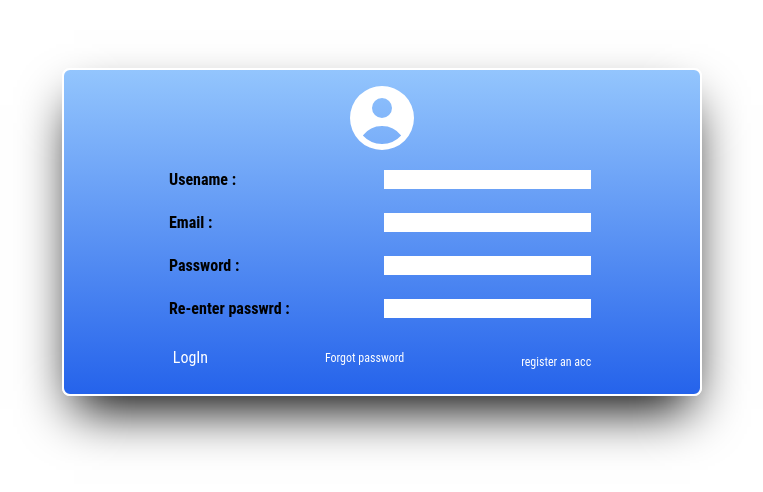
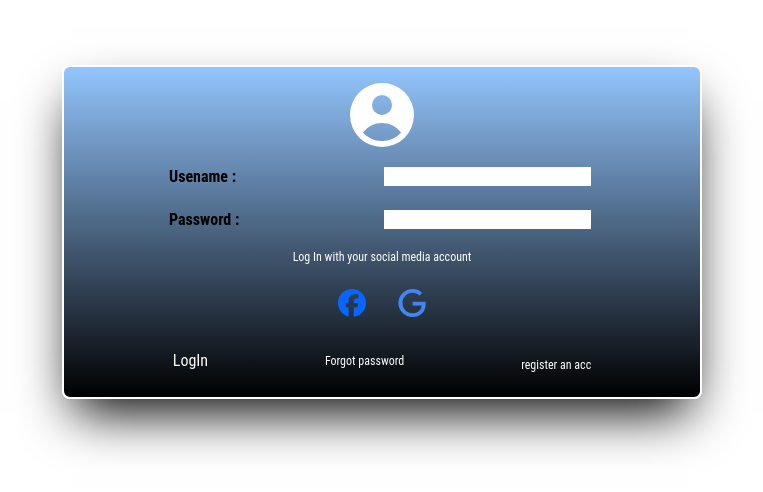
Before and after one commit to Thapelo12345/financial-tracker, a Next.js app: page / in a window 1280 px wide. Shown: the part 168-660 px from the top of the page, without its empty margins (258-1021 px from the left). Built offline with nearby package versions, Linux system fonts and the light colour scheme; a web font is replaced by a local one.

Commit message:
adding states

```diff
--- a/app/components/Auth/authForm.tsx
+++ b/app/components/Auth/authForm.tsx
@@ -1,6 +1,7 @@
 "use client";
 
 import { UserCircleIcon } from "@heroicons/react/20/solid";
+import { SiFacebook, SiGoogle } from "react-icons/si";
 import { useState } from "react";
 import LabelInput from "./labelInput";
 
@@ -14,6 +15,7 @@ type Prop = {
 };
 
 export default function AuthForm({ sendData }: Prop) {
+  const [formState, setForm] = useState("logIn");
   const [username, setUsername] = useState("");
   const [email, setEmail] = useState("");
   const [password, setPassword] = useState("");
@@ -25,24 +27,48 @@ export default function AuthForm({ sendData }: Prop) {
         e.preventDefault();
         sendData({ username, email, password, reEnter });
       }}
-      className="bg-gradient-to-t from-blue-600 to-blue-300 shadow-2xl shadow-black flex flex-col items-center rounded-lg justify-center border-2 border-white w-full sm:w-1/2 p-2 m-2"
+      className="bg-gradient-to-t from-black to-blue-300 shadow-2xl shadow-black flex flex-col items-center rounded-lg justify-center border-2 border-white w-full sm:w-1/2 p-2 m-2"
     >
       <UserCircleIcon className="w-30 h-20 text-white" />
 
       <LabelInput InputType="text" title="Usename" sendValue={setUsername} />
+
+      {formState === "register" && (
         <LabelInput InputType="email" title="Email" sendValue={setEmail} />
+      )}
+
       <LabelInput
         InputType="password"
         title="Password"
         sendValue={setPassword}
       />
+      {formState === "register" && (
         <LabelInput
           InputType="password"
           title="Re-enter passwrd"
           sendValue={setReEnter}
         />
+      )}
 
+      {/* socila media log in */}
+
+      <label className="text-white text-xs m-2">
+        Log In with your social media account
+      </label>
+      <div className="w-full flex flex-row items-center justify-center">
+        <button className="text-lg rounded-lg text-white hover:border-2 hover:border-white m-2 p-2">
+          <SiFacebook className="w-7 h-7" color="#0866FF" />
+        </button>
+
+        <button className="text-lg rounded-lg text-white hover:border-2 hover:border-white m-2 p-2">
+          <SiGoogle className="w-7 h-7" color="4285F4" />
+        </button>
+      </div>
+
+      {/* button logIn */}
       <div className="w-full flex flex-row justify-evenly">
+        {formState === "logIn" && (
+          <>
             <button
               className="text-white self-start p-2 m-2 rounded-lg"
               type="submit"
@@ -52,9 +78,29 @@ export default function AuthForm({ sendData }: Prop) {
             <button className="text-white text-xs self-center p-2 m-2">
               Forgot password
             </button>
-        <button className="text-xs text-white self-end p-2 m-2 rounded-lg">
+            <button
+              className="text-xs text-white self-end p-2 m-2 rounded-lg"
+              type="button"
+              onClick={() => setForm("register")}
+            >
               register an acc
             </button>
+          </>
+        )}
+
+        {formState === "register" && (
+          <>
+            <button className="text-white self-start p-2 m-2 rounded-lg">
+              Submit
+            </button>
+            <button
+              className="text-white self-start p-2 m-2 rounded-lg"
+              onClick={() => setForm("logIn")}
+            >
+              Back
+            </button>
+          </>
+        )}
       </div>
     </form>
   );
--- a/package.json
+++ b/package.json
@@ -26,6 +26,7 @@
     "postcss": "8.4.30",
     "react": "^19.1.1",
     "react-dom": "^19.1.1",
+    "react-icons": "^5.5.0",
     "react-redux": "^9.2.0",
     "recharts": "^3.1.0",
     "tailwindcss": "3.3.3",
```
Also changed, not shown: 1 other file (tests, documents, lock files or other folders). Lines whose indentation alone changed are shown as unchanged.
